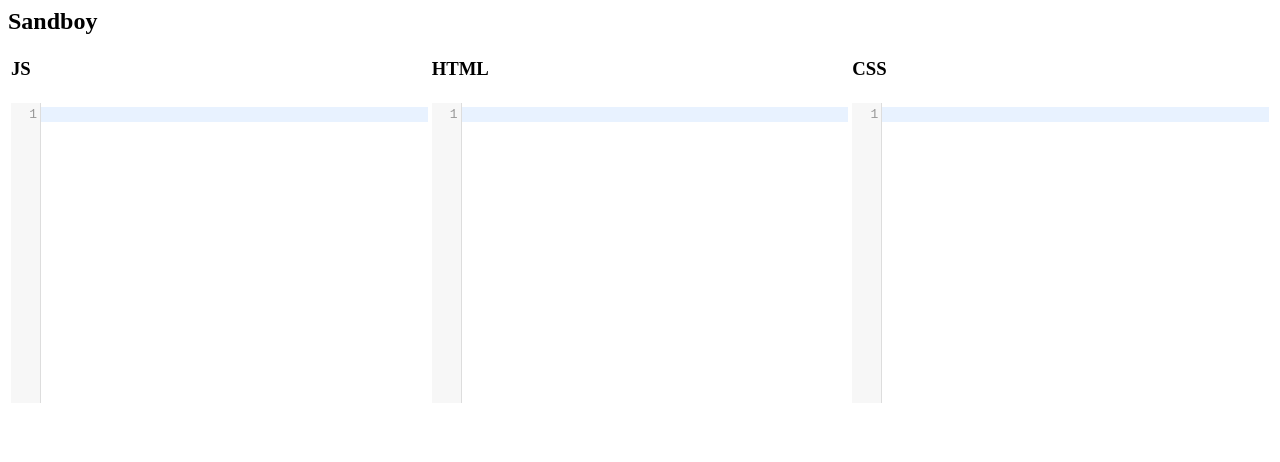
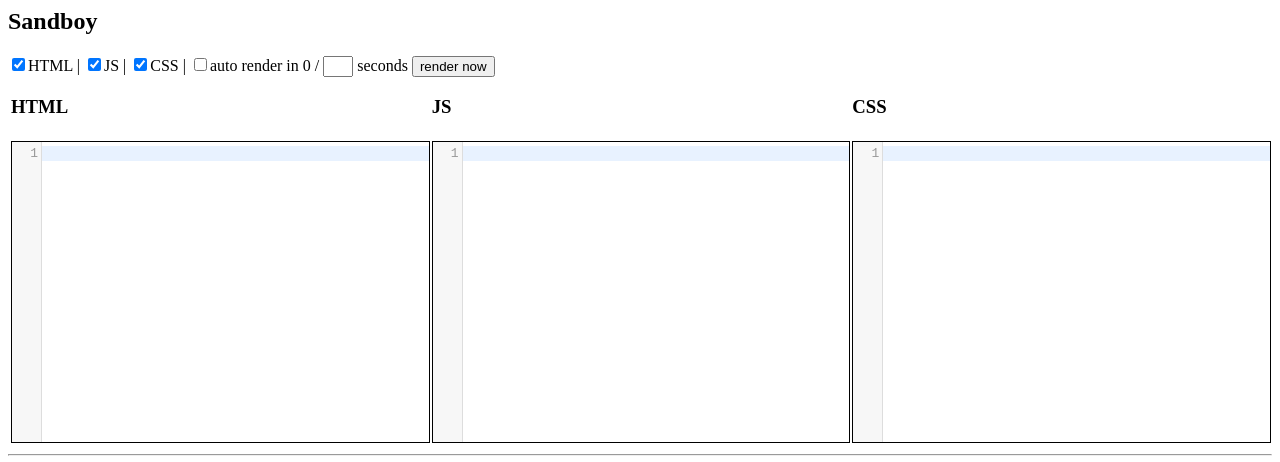
Before and after one commit to mauricebrinkmann/sandboy.de, a plain HTML site: page index.html in a window 1280 px wide. Drawn offline with Linux system fonts and the light colour scheme.

Commit message:
Working AngularJS and more GUI functions

```diff
--- a/index.html
+++ b/index.html
@@ -20,24 +20,57 @@
     <script src="ljq.js"></script>
     <script src="laj.js"></script>
     <style>
-        table { width: 100%; max-width: 100%; min-witdh: 100% }
-        td { width: 33%; max-width: 33%; min-witdh: 25%  }
+        table   { width: 100%; max-width: 100%; min-width: 100%; }
+        td      { width: 33% }
+        div.edi { width:100%; min-width: 100%; border:1px solid black; }
     </style>
 </head>
 <body>
-    <h2 onclick="show()">Sandboy <span class="countdown"></span></h2>
+    <h2>Sandboy</h2>
+    <p>
+        <input id="dht" type="checkbox" onclick="$(this).is(':checked')?$('.htm').show():$('.htm').hide();" checked="checked"/>HTML |
+        <input id="djs" type="checkbox" onclick="$(this).is(':checked')?$('.js').show():$('.js').hide();" checked="checked"/>JS |
+        <input id="dcs" type="checkbox" onclick="$(this).is(':checked')?$('.css').show():$('.css').hide();" checked="checked"/>CSS |
+        <input id="ar" type="checkbox" checked="checked"/>auto render in <span class="countdown">0</span> /
+        <input id="int" type="number" step="1" style="width: 30px"
+            onchange="$(this).val(Math.round($(this).val()));renderInterval=$(this).val();localStorage.setItem('renderInterval', $(this).val());($(this).val()>0)?$('#ar').prop('checked','checked'):$('#ar').prop('checked',false);"/> seconds
+        <input type="button" value="render now" onclick="render()"/>
+    </p>
     <table><tr>
-        <td><h3 onclick="">JS </h3></td>
-        <td><h3>HTML</h3></td>
-        <td><h3>CSS</h3></td>
+        <td class="htm" onclick="$('#dht').click();"><h3>HTML</h3></td>
+        <td class="js"  onclick="$('#djs').click();"><h3>JS </h3></td>
+        <td class="css" onclick="$('#dcs').click();"><h3>CSS</h3></td>
     </tr><tr>
-        <td><textarea id="js" style="display: none;"></textarea></td>
-        <td><textarea id="htm" style="display: none;"></textarea></td>
-        <td><textarea id="css" style="display: none;"></textarea></td>
+        <td class="htm"><div class="edi"><textarea id="htm" style="display: none;"></textarea></div></td>
+        <td class="js"><div class="edi"><textarea id="js" style="display: none;"></textarea></div></td>
+        <td class="css"><div class="edi"><textarea id="css" style="display: none;"></textarea></div></td>
     </tr></table>
-    <div id="result"></div>
+    <hr/>
+    <iframe id="result" width="100%" frameBorder="0"></iframe>
     <script>
-        var ejs = CodeMirror.fromTextArea(document.getElementById("js"), {
+        var ejs;
+        var ehtm;
+        var ecss;
+        var renderInterval;
+        var renderCountdown;
+        var renderTimer;
+        var countdownTimer;
+
+        begin();
+
+        function begin(){
+            renderInterval=2;
+            renderCountdown="0";
+
+            $("#js").val(localStorage.getItem("js"));
+            $("#htm").val(localStorage.getItem("htm"));
+            $("#css").val(localStorage.getItem("css"));
+            var altInt = localStorage.getItem("renderInterval");
+            if (altInt && (typeof altInt == 'number')) renderInterval=altInt;
+            $("#int").val(altInt);
+            (altInt>0)?$('#ar').prop('checked','checked'):$('#ar').prop('checked',false);
+
+            ejs = CodeMirror.fromTextArea(document.getElementById("js"), {
                 mode: "javascript",
                 lineNumbers: true,
                 styleActiveLine: true,
@@ -45,7 +78,7 @@
                 extraKeys: {"Ctrl-Space": "autocomplete"},
                 theme: 'eclipse'
             });
-        var ehtm = CodeMirror.fromTextArea(document.getElementById("htm"), {
+            ehtm = CodeMirror.fromTextArea(document.getElementById("htm"), {
                 mode: "text/html",
                 lineNumbers: true,
                 styleActiveLine: true,
@@ -53,7 +86,7 @@
                 extraKeys: {"Ctrl-Space": "autocomplete"},
                 theme: 'eclipse'
             });
-        var ecss = CodeMirror.fromTextArea(document.getElementById("css"), {
+            ecss = CodeMirror.fromTextArea(document.getElementById("css"), {
                 mode: "text/css",
                 lineNumbers: true,
                 styleActiveLine: true,
@@ -61,15 +94,14 @@
                 extraKeys: {"Ctrl-Space": "autocomplete"},
                 theme: 'eclipse'
             });
+        }
+
 
         function render() {
-            $("#result").html("<style type=\"text/css\" scoped>\n"+ecss.getValue()+"\n</style>\n\n"+ehtm.getValue()+"\n\n<script>\n"+ejs.getValue()+"\n</"+"script"+">");
+            var result = "<html>\n<head>\n<style type=\"text/css\" scoped>\n"+ecss.getValue()+"\n</style>\n<script src=\"http://sandboy.de/ljq.js\"></"+"script"+"><script src=\"http://sandboy.de/laj.js\"></"+"script"+">\n<script>\n"+ejs.getValue()+"\n</"+"script"+">\n</head>\n<body>\n"+ehtm.getValue()+"\n</body>\n</html>";
+            document.getElementById('result').src = "data:text/html;charset=utf-8," + escape(result);
         }
 
-        var renderInterval=2;
-        var renderCountdown="";
-        var renderTimer;
-        var countdownTimer;
         function countdown(){
             clearTimeout(countdownTimer);
             if (renderCountdown && renderCountdown > 1) {
@@ -77,27 +109,40 @@
                 $(".countdown").text(renderCountdown);
                 countdownTimer = setTimeout(countdown, 1000);
             } else {
-                renderCountdown = "";
+                renderCountdown = "0";
                 $(".countdown").text(renderCountdown);
             }
         }
+
         function willRender() {
             clearTimeout(countdownTimer);
+            clearTimeout(renderTimer);
+
+            if (!$("#ar").is(":checked")) return;
+
             renderCountdown=renderInterval;
             $(".countdown").text(renderCountdown);
+
             countdownTimer = setTimeout(countdown, 1000);
 
-            clearTimeout(renderTimer);
             renderTimer = setTimeout(function() {
                 clearTimeout(renderTimer);
                 render();
-            }, renderInterval*1000)
+            }, renderInterval*1000);
+
+            localStorage.setItem("js", ejs.getValue());
+            localStorage.setItem("htm", ehtm.getValue());
+            localStorage.setItem("css", ecss.getValue());
         }
 
+        function end(){
             ejs.on("change", willRender);
             ehtm.on("change", willRender);
             ecss.on("change", willRender);
+            render();
+        }
 
+        end();
     </script>
 </body>
 </html>
```
Lines whose indentation alone changed are shown as unchanged.
